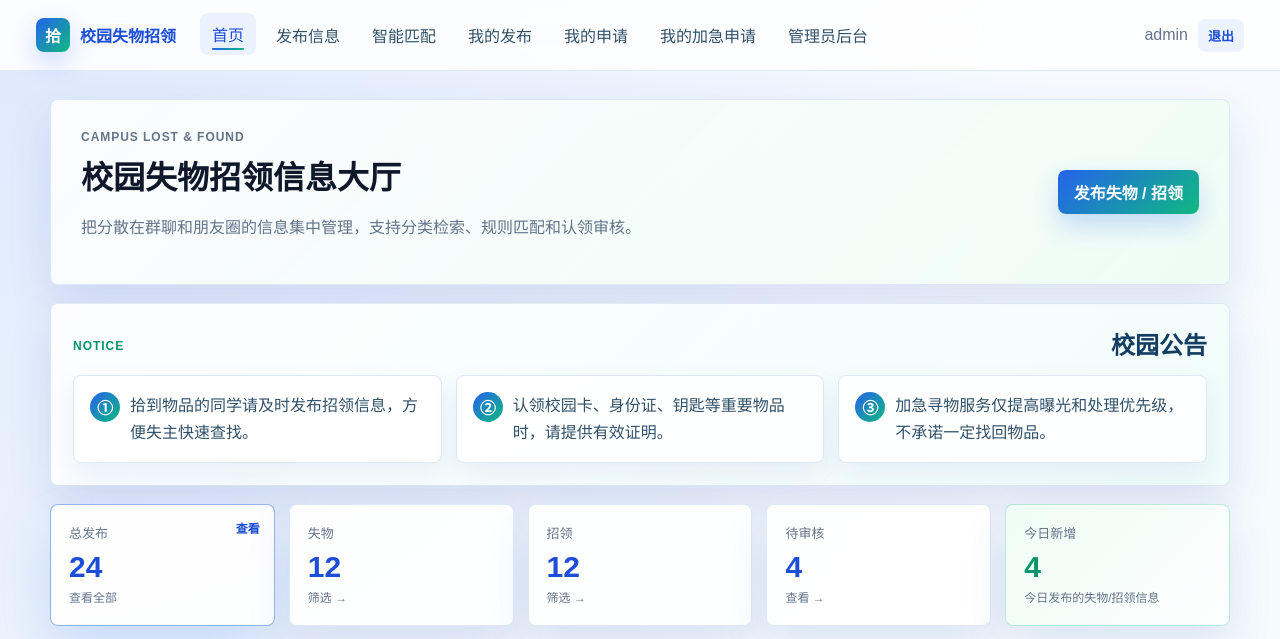
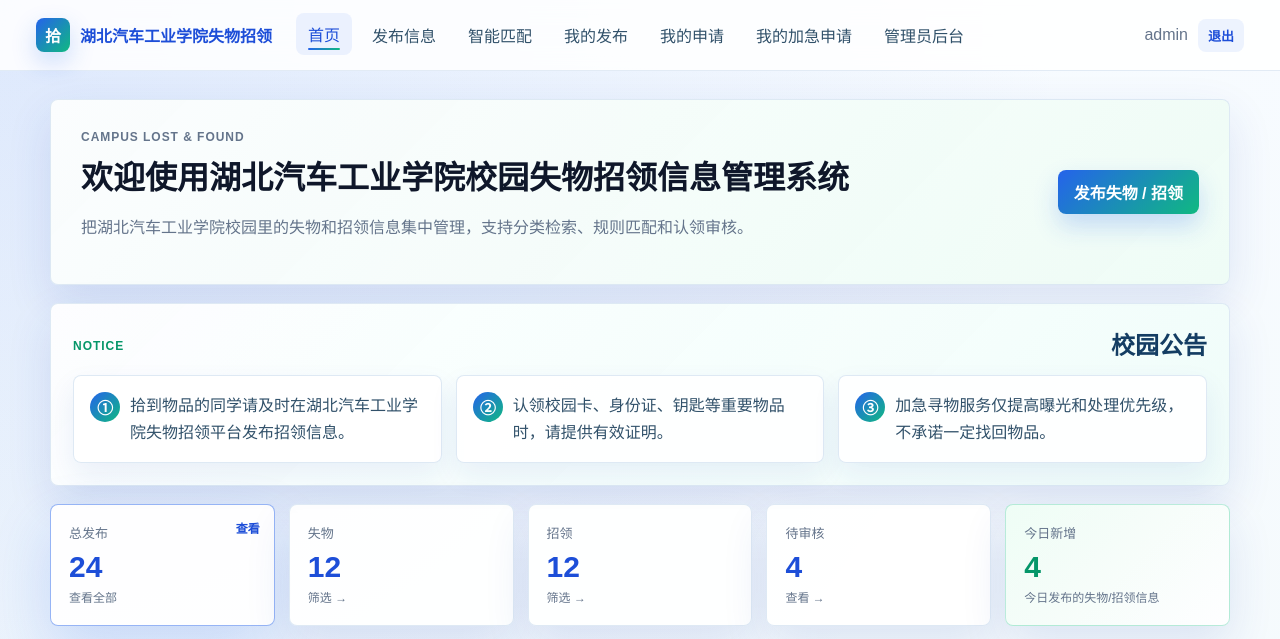
Before and after one commit to fyx722384-commits/campus_lost_found, a Flask app: page / in a window 1280 px wide. Shown: the top 639 px of the page. Run offline with Flask 3, Linux system fonts and the light colour scheme; the visitor is signed in with stand-in values (Sample User, id 1); data comes from the database, SQL or seed files in the repository.

Commit message:
Add Hubei University of Automotive Technology branding

```diff
--- a/static/css/style.css
+++ b/static/css/style.css
@@ -102,6 +102,10 @@ th {
     white-space: nowrap;
 }
 
+.brand-short {
+    display: none;
+}
+
 .brand-mark {
     display: inline-grid;
     place-items: center;
@@ -168,6 +172,14 @@ th {
     width: min(1180px, calc(100% - 32px));
     margin: 28px auto 60px;
     animation: pageEnter 0.45s ease both;
+}
+
+.site-footer {
+    width: min(1180px, calc(100% - 32px));
+    margin: -34px auto 32px;
+    color: var(--muted);
+    font-size: 13px;
+    text-align: center;
 }
 
 .animate-in {
@@ -1180,6 +1192,14 @@ th {
         padding: 14px 18px;
     }
 
+    .brand-full {
+        display: none;
+    }
+
+    .brand-short {
+        display: inline;
+    }
+
     .filter-bar,
     .item-grid,
     .detail-layout,
--- a/templates/admin_claims.html
+++ b/templates/admin_claims.html
@@ -1,5 +1,5 @@
 {% extends "base.html" %}
-{% block title %}认领审核 - 校园失物招领{% endblock %}
+{% block title %}认领审核 - 湖北汽车工业学院校园失物招领信息管理系统{% endblock %}
 {% block content %}
 <div class="admin-layout">
     <aside class="admin-sidebar">
--- a/templates/admin_dashboard.html
+++ b/templates/admin_dashboard.html
@@ -1,5 +1,5 @@
 {% extends "base.html" %}
-{% block title %}管理员首页 - 校园失物招领{% endblock %}
+{% block title %}管理员首页 - 湖北汽车工业学院校园失物招领信息管理系统{% endblock %}
 {% block content %}
 <div class="admin-layout">
     <aside class="admin-sidebar">
@@ -12,7 +12,7 @@
     <section class="admin-main">
         <div class="section-title">
             <p class="eyebrow">Admin Dashboard</p>
-            <h1>管理员统计看板</h1>
+            <h1>湖北汽车工业学院失物招领管理后台</h1>
         </div>
         <div class="stats-grid">
             <div class="stat-card"><span>总发布数量</span><strong>{{ stats.total_items }}</strong></div>
--- a/templates/admin_items.html
+++ b/templates/admin_items.html
@@ -1,5 +1,5 @@
 {% extends "base.html" %}
-{% block title %}物品管理 - 校园失物招领{% endblock %}
+{% block title %}物品管理 - 湖北汽车工业学院校园失物招领信息管理系统{% endblock %}
 {% block content %}
 <div class="admin-layout">
     <aside class="admin-sidebar">
--- a/templates/admin_priority.html
+++ b/templates/admin_priority.html
@@ -1,5 +1,5 @@
 {% extends "base.html" %}
-{% block title %}加急工单管理 - 校园失物招领{% endblock %}
+{% block title %}加急工单管理 - 湖北汽车工业学院校园失物招领信息管理系统{% endblock %}
 {% block content %}
 <div class="admin-layout">
     <aside class="admin-sidebar">
--- a/templates/admin_users.html
+++ b/templates/admin_users.html
@@ -1,5 +1,5 @@
 {% extends "base.html" %}
-{% block title %}用户管理 - 校园失物招领{% endblock %}
+{% block title %}用户管理 - 湖北汽车工业学院校园失物招领信息管理系统{% endblock %}
 {% block content %}
 <div class="admin-layout">
     <aside class="admin-sidebar">
--- a/templates/base.html
+++ b/templates/base.html
@@ -3,7 +3,7 @@
 <head>
     <meta charset="utf-8">
     <meta name="viewport" content="width=device-width, initial-scale=1">
-    <title>{% block title %}校园失物招领信息管理系统{% endblock %}</title>
+    <title>{% block title %}湖北汽车工业学院校园失物招领信息管理系统{% endblock %}</title>
     <link rel="stylesheet" href="{{ url_for('static', filename='css/style.css') }}">
 </head>
 <body class="{% block body_class %}{% endblock %}">
@@ -11,7 +11,8 @@
 <header class="topbar">
     <a class="brand" href="{{ url_for('index') }}">
         <span class="brand-mark">拾</span>
-        <span>校园失物招领</span>
+        <span class="brand-full">湖北汽车工业学院失物招领</span>
+        <span class="brand-short">湖汽院失物招领</span>
     </a>
     <nav class="nav-links">
         <a class="{% if request.endpoint == 'index' %}active{% endif %}" href="{{ url_for('index') }}">首页</a>
@@ -41,6 +42,10 @@
     {% block content %}{% endblock %}
 </main>
 
+{% if current_user %}
+<footer class="site-footer">湖北汽车工业学院校园失物招领信息管理系统 · 课程设计原型</footer>
+{% endif %}
+
 <div id="toast-root" class="toast-root"></div>
 <script src="{{ url_for('static', filename='js/main.js') }}"></script>
 {% block scripts %}{% endblock %}
--- a/templates/index.html
+++ b/templates/index.html
@@ -1,11 +1,11 @@
 {% extends "base.html" %}
-{% block title %}首页 - 校园失物招领{% endblock %}
+{% block title %}首页 - 湖北汽车工业学院校园失物招领信息管理系统{% endblock %}
 {% block content %}
 <section class="hero-panel animate-in">
     <div>
         <p class="eyebrow">Campus Lost & Found</p>
-        <h1>校园失物招领信息大厅</h1>
-        <p>把分散在群聊和朋友圈的信息集中管理，支持分类检索、规则匹配和认领审核。</p>
+        <h1>欢迎使用湖北汽车工业学院校园失物招领信息管理系统</h1>
+        <p>把湖北汽车工业学院校园里的失物和招领信息集中管理，支持分类检索、规则匹配和认领审核。</p>
     </div>
     <a class="btn btn-primary" href="{{ url_for('publish') }}">发布失物 / 招领</a>
 </section>
@@ -18,7 +18,7 @@
     <div class="notice-grid">
         <article class="notice-card">
             <span>①</span>
-            <p>拾到物品的同学请及时发布招领信息，方便失主快速查找。</p>
+            <p>拾到物品的同学请及时在湖北汽车工业学院失物招领平台发布招领信息。</p>
         </article>
         <article class="notice-card">
             <span>②</span>
--- a/templates/item_detail.html
+++ b/templates/item_detail.html
@@ -1,5 +1,5 @@
 {% extends "base.html" %}
-{% block title %}物品详情 - 校园失物招领{% endblock %}
+{% block title %}物品详情 - 湖北汽车工业学院校园失物招领信息管理系统{% endblock %}
 {% block content %}
 <section class="detail-layout">
     <article class="content-card">
--- a/templates/login.html
+++ b/templates/login.html
@@ -1,13 +1,13 @@
 {% extends "base.html" %}
-{% block title %}登录 - 校园失物招领{% endblock %}
+{% block title %}登录 - 湖北汽车工业学院校园失物招领信息管理系统{% endblock %}
 {% block body_class %}auth-page{% endblock %}
 {% block content %}
 <section class="auth-wrap">
     <div class="auth-card">
         <div class="auth-title">
             <span class="brand-mark large">拾</span>
-            <h1>校园失物招领</h1>
-            <p>集中发布、快速检索、规范认领，让校园物品回到主人手里。</p>
+            <h1>湖北汽车工业学院校园失物招领信息管理系统</h1>
+            <p>面向湖北汽车工业学院校园场景的失物发布、智能匹配、认领审核与加急寻物平台。</p>
         </div>
         <form method="post" class="form-grid">
             <label>
--- a/templates/match.html
+++ b/templates/match.html
@@ -1,5 +1,5 @@
 {% extends "base.html" %}
-{% block title %}智能匹配 - 校园失物招领{% endblock %}
+{% block title %}智能匹配 - 湖北汽车工业学院校园失物招领信息管理系统{% endblock %}
 {% block content %}
 <section class="content-card wide">
     <div class="section-title">
--- a/templates/my_claims.html
+++ b/templates/my_claims.html
@@ -1,5 +1,5 @@
 {% extends "base.html" %}
-{% block title %}我的认领申请 - 校园失物招领{% endblock %}
+{% block title %}我的认领申请 - 湖北汽车工业学院校园失物招领信息管理系统{% endblock %}
 {% block content %}
 <section class="content-card wide">
     <div class="section-title">
--- a/templates/my_items.html
+++ b/templates/my_items.html
@@ -1,5 +1,5 @@
 {% extends "base.html" %}
-{% block title %}我的发布 - 校园失物招领{% endblock %}
+{% block title %}我的发布 - 湖北汽车工业学院校园失物招领信息管理系统{% endblock %}
 {% block content %}
 <section class="section-title">
     <p class="eyebrow">My Items</p>
--- a/templates/my_priority.html
+++ b/templates/my_priority.html
@@ -1,5 +1,5 @@
 {% extends "base.html" %}
-{% block title %}我的加急申请 - 校园失物招领{% endblock %}
+{% block title %}我的加急申请 - 湖北汽车工业学院校园失物招领信息管理系统{% endblock %}
 {% block content %}
 <section class="content-card wide">
     <div class="section-title">
--- a/templates/priority_apply.html
+++ b/templates/priority_apply.html
@@ -1,5 +1,5 @@
 {% extends "base.html" %}
-{% block title %}申请加急寻物 - 校园失物招领{% endblock %}
+{% block title %}申请加急寻物 - 湖北汽车工业学院校园失物招领信息管理系统{% endblock %}
 {% block content %}
 <section class="content-card wide priority-apply-card">
     <div class="section-title">
--- a/templates/publish.html
+++ b/templates/publish.html
@@ -1,5 +1,5 @@
 {% extends "base.html" %}
-{% block title %}发布信息 - 校园失物招领{% endblock %}
+{% block title %}发布信息 - 湖北汽车工业学院校园失物招领信息管理系统{% endblock %}
 {% block content %}
 <section class="content-card wide">
     <div class="section-title">
--- a/templates/register.html
+++ b/templates/register.html
@@ -1,5 +1,5 @@
 {% extends "base.html" %}
-{% block title %}注册 - 校园失物招领{% endblock %}
+{% block title %}注册 - 湖北汽车工业学院校园失物招领信息管理系统{% endblock %}
 {% block body_class %}auth-page{% endblock %}
 {% block content %}
 <section class="auth-wrap">
```
Also changed, not shown: README.md.
